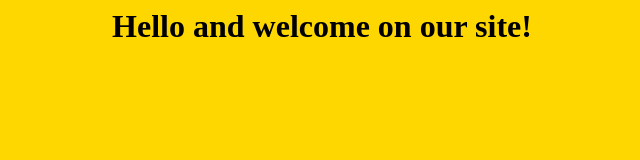
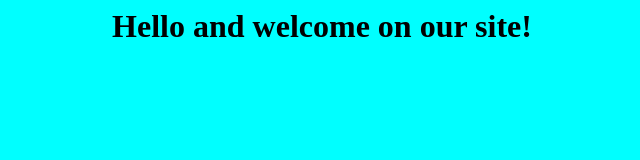
Before and after one commit to romio-krvtsky/repository-for-jenkins, a plain HTML site: page index.html in a window 1280 px wide. Shown: the whole page, without its empty margins (318-958 px from the left). Drawn offline with Linux system fonts and the light colour scheme.

Commit message:
new color of background

```diff
--- a/index.html
+++ b/index.html
@@ -1,5 +1,5 @@
 <html>
-<body bgcolor="gold">
+<body bgcolor="aqua">
 <center>
 	<h1>Hello and welcome on our site!</h1>
 </center>
```
